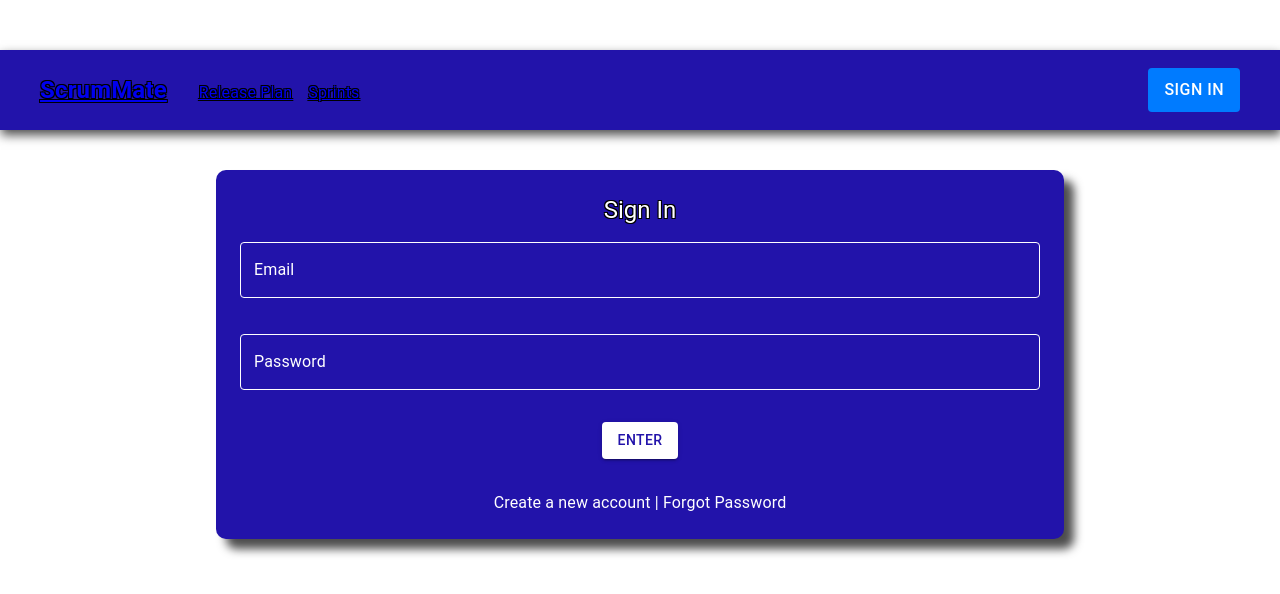
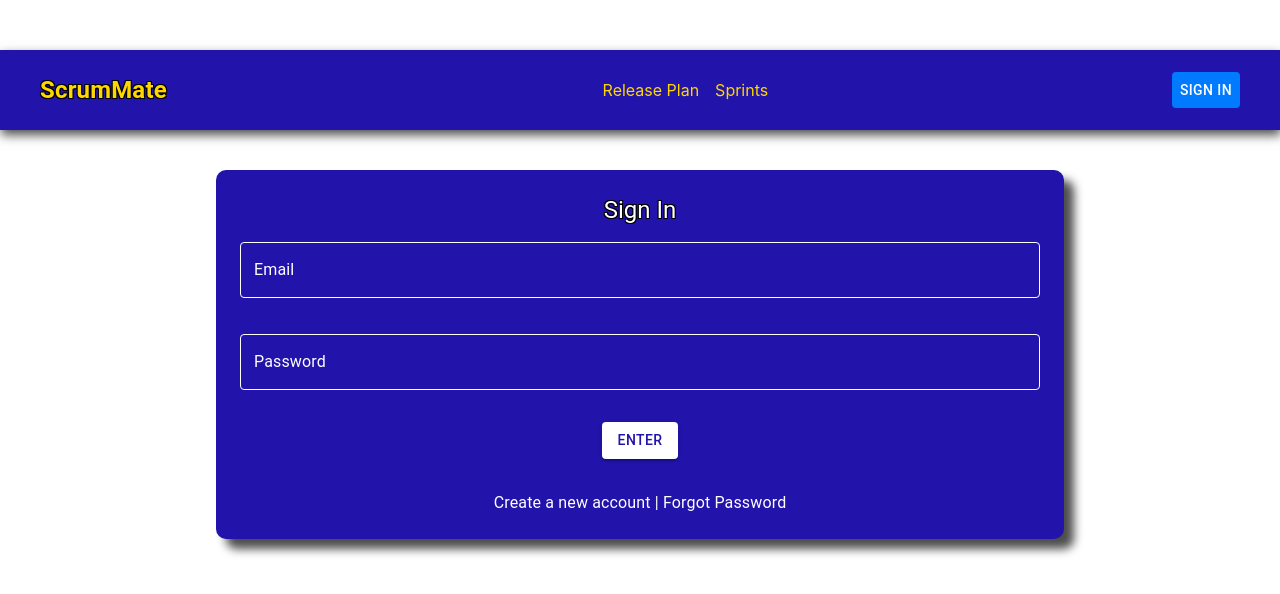
Before and after one commit to adhocmaster/ScrumMate, a React (Create React App) app in the folder frontend/: page / in a window 1280 px wide. Shown: the top 594 px of the page. Built offline with nearby package versions, Linux system fonts and the light colour scheme.

Commit message:
Fixed UI styling, hardcoded temporary log in for testing purposes

```diff
--- a/frontend/package.json
+++ b/frontend/package.json
@@ -5,8 +5,8 @@
   "dependencies": {
     "@emotion/react": "^11.11.1",
     "@emotion/styled": "^11.11.0",
+    "@mui/icons-material": "^5.14.18",
     "@mui/material": "^5.14.17",
-    "@mui/icons-material": "5.14.18",
     "@testing-library/jest-dom": "^5.17.0",
     "@testing-library/react": "^13.4.0",
     "@testing-library/user-event": "^13.5.0",
--- a/frontend/src/App.jsx
+++ b/frontend/src/App.jsx
@@ -1,108 +1,63 @@
+// App.jsx
 import React, { useState } from 'react';
-import { Button } from '@mui/material';
-import Navbar from './Components/Navbar';
-import TextBox from './Components/Textbox';
-import DualScrollBoxes from './Components/DualScrollBoxes';
+import { Routes, Route, Navigate } from 'react-router-dom';
 import SignInBox from './Components/SignInBox';
-import './App.css';
-import { Routes, Route, Outlet, Link } from "react-router-dom";
-import ReleasePlan from './Pages/ReleasePlan'
-import Dashboard from './Pages/Dashboard'
-import SprintPlan from './Pages/SprintPage'
+import Dashboard from './Pages/Dashboard';
+import ReleasePlan from './Pages/ReleasePlan';
+import SprintPlan from './Pages/SprintPage';
+import Navbar from './Components/Navbar'; // Make sure the path is correct
 
 function App() {
   const [isLoggedIn, setIsLoggedIn] = useState(false);
-  const [currentPage, setCurrentPage] = useState('signIn');
-
-  const handleNavClick = (page) => {
-    // Check if the user is trying to navigate to a restricted page while not logged in
-    const restrictedPages = ['home', 'releasePlan', 'sprints'];
-    if (!isLoggedIn && restrictedPages.includes(page)) {
-      // If not logged in and trying to access a restricted page,
-      // redirect to the signIn page
-      setCurrentPage('signIn');
-    } else if (page === 'signOut') {
-      // Handle sign-out action
-      setIsLoggedIn(false);
-      setCurrentPage('signIn');
-    } else {
-      // If logged in, or navigating to signIn, allow to navigate
-      setCurrentPage(page);
-    }
-  };
 
   const handleSignIn = (email, password) => {
-    if (email === 'test@email.com' && password === 'password123') {
+    const hardcodedEmail = 'test@email.com';
+    const hardcodedPassword = 'password123';
+
+    if (email === hardcodedEmail && password === hardcodedPassword) {
       setIsLoggedIn(true);
-      setCurrentPage('home');
     } else {
       alert('Incorrect email or password.');
     }
   };
 
-  // let content;
-  // switch (currentPage) {
-  //   case 'home':
-  //     content = (
-  //       <>
-  //         <TextBox text="Dashboard" style={{ paddingLeft: '130px' }} />
-  //         <Button variant="contained" color="primary" onClick={() => console.log('Create new project button clicked')} style={{ position: 'absolute', top: '140px', right: '45px', boxShadow: '3px 5px 10px rgba(0, 0, 0, 0.7)' }}>
-  //           Create New Project
-  //         </Button>
-  //         <DualScrollBoxes />
-  //       </>
-  //     );
-  //     break;
-  //   case 'releasePlan':
-  //     content = (
-  //       <>
-  //         <TextBox text="Release Plan" style={{ paddingLeft: '120px' }} />
-  //         <Button variant="contained" color="primary" onClick={() => console.log('Create release plan button clicked')} style={{ position: 'absolute', top: '140px', right: '45px', boxShadow: '3px 5px 10px rgba(0, 0, 0, 0.7)' }}>
-  //           Create Release Plan
-  //         </Button>
-  //         <DualScrollBoxes />
-  //       </>
-  //     );
-  //     break;
-  //   case 'sprints':
-  //     content = (
-  //       <>
-  //         <TextBox text="Sprints" style={{ paddingLeft: '153px' }} />
-  //         <Button variant="contained" color="primary" onClick={() => console.log('Planning poker button clicked')} style={{ position: 'absolute', top: '140px', right: '250px', boxShadow: '3px 5px 10px rgba(0, 0, 0, 0.7)' }}>
-  //           Planning Poker
-  //         </Button>
-  //         <Button variant="contained" color="primary" onClick={() => console.log('End of sprint report button clicked')} style={{ position: 'absolute', top: '140px', right: '45px', boxShadow: '3px 5px 10px rgba(0, 0, 0, 0.7)' }}>
-  //           End of Sprint Report
-  //         </Button>
-  //         <DualScrollBoxes />
-  //       </>
-  //     );
-  //     break;
-  //   case 'signIn':
-  //   default:
-  //     content = !isLoggedIn ? (
-  //       <SignInBox onLogin={handleSignIn} />
-  //     ) : (
-  //       // Redirect to home page if logged in
-  //       <>
-  //         <TextBox text="Dashboard" style={{ paddingLeft: '130px' }} />
-  //         <DualScrollBoxes />
-  //       </>
-  //     );
-  //     break;
-  // }
+  const handleSignOut = () => {
+    setIsLoggedIn(false);
+  };
 
   return (
     <div className="App">
-      {/* <Navbar onNavClick={handleNavClick} isLoggedIn={isLoggedIn} /> */}
-      {/* {content} */}
+      <Navbar isLoggedIn={isLoggedIn} onSignOut={handleSignOut} />
       <Routes>
-        <Route path="/" element={<Navbar onNavClick={handleNavClick} isLoggedIn = {isLoggedIn}/>}>
-          <Route index element= {<SignInBox/>} />
-          <Route path="home" element={<Dashboard />} />
-          <Route path="releases" element={<ReleasePlan />} />
-          <Route path = "sprints" element = {<SprintPlan/>} />
-        </Route>
+        <Route
+          path="/"
+          element={
+            isLoggedIn ? (
+              <Navigate replace to="/dashboard" />
+            ) : (
+              <SignInBox onLogin={handleSignIn} />
+            )
+          }
+        />
+        <Route
+          path="/dashboard"
+          element={
+            isLoggedIn ? <Dashboard /> : <Navigate replace to="/" />
+          }
+        />
+        <Route
+          path="/releases"
+          element={
+            isLoggedIn ? <ReleasePlan /> : <Navigate replace to="/" />
+          }
+        />
+        <Route
+          path="/sprints"
+          element={
+            isLoggedIn ? <SprintPlan /> : <Navigate replace to="/" />
+          }
+        />
+        <Route path="*" element={<Navigate to="/" />} />
       </Routes>
     </div>
   );
--- a/frontend/src/Components/Navbar.jsx
+++ b/frontend/src/Components/Navbar.jsx
@@ -1,8 +1,9 @@
+// Navbar.jsx
 import React from 'react';
 import { AppBar, Toolbar, Typography, Button, Box } from '@mui/material';
-import {Link, Outlet} from 'react-router-dom'
+import { Link, Outlet } from 'react-router-dom';
 
-const Navbar = ({ onNavClick, isLoggedIn }) => {
+const Navbar = ({ isLoggedIn, onSignOut }) => {
   const textOutline = `
     -1px -1px 0 #000,
     1px -1px 0 #000,
@@ -32,62 +33,26 @@ const Navbar = ({ onNavClick, isLoggedIn }) => {
               },
               cursor: 'pointer',
             }}
-          // onClick={() => onNavClick('home')}
           >
-          <Link to = "/">ScrumMate
+            <Link to="/" style={{ textDecoration: 'none', color: 'gold' }}>ScrumMate</Link>
+          </Typography>
+          <Box sx={{ display: 'flex' }}>
+            <Link to="/releases" style={{ textDecoration: 'none', color: 'gold', marginLeft: '16px' }}>
+              Release Plan
             </Link>
-        </Typography>
-        <Box sx={{ marginRight: 'auto', marginTop: '6.4px', display: 'flex' }}>
-          <Typography
-            sx={{
-              color: 'gold',
-              marginLeft: '16px',
-              transition: 'color 0.3s ease',
-              textShadow: textOutline,
-              '&:hover': {
-                color: 'white',
-                textShadow: 'none',
-              },
-              cursor: 'pointer',
-            }}
-            // onClick={() => onNavClick('releasePlan')}
-          >
-          <Link to = "/releases">Release Plan
-          </Link>
-
-          </Typography>
-          <Typography
-            sx={{
-              color: 'gold',
-              marginLeft: '16px',
-              transition: 'color 0.3s ease',
-              textShadow: textOutline,
-              '&:hover': {
-                color: 'white',
-                textShadow: 'none',
-              },
-              cursor: 'pointer',
-            }}
-            // onClick={() => onNavClick('sprints')}
-          >
-            <Link to = "/sprints">
+            <Link to="/sprints" style={{ textDecoration: 'none', color: 'gold', marginLeft: '16px' }}>
               Sprints
             </Link>
-          </Typography>
           </Box>
           <Button
+            onClick={isLoggedIn ? onSignOut : null}
             sx={{
               backgroundColor: '#007bff',
               color: 'white',
-            padding: '8px 16px',
-            borderRadius: '4px',
-            fontSize: '16px',
-            transition: 'background-color 0.3s ease, color 0.3s ease',
               '&:hover': {
                 backgroundColor: '#7cbbff',
               },
             }}
-          // onClick={() => onNavClick(isLoggedIn ? 'signOut' : 'signIn')} // Toggle sign in/out
           >
             {isLoggedIn ? 'Sign Out' : 'Sign In'}
           </Button>
--- a/frontend/src/Pages/Dashboard.jsx
+++ b/frontend/src/Pages/Dashboard.jsx
@@ -1,6 +1,8 @@
 import React from 'react';
 import { AppBar, Toolbar, Typography, Button, Box, Drawer, List, ListItem, ListItemText, Paper } from '@mui/material';
 import { PieChart } from '@mui/icons-material';
+import Navbar from '../Components/Navbar';
+
 
 const drawerWidth = 240;
 
@@ -21,6 +23,7 @@ const Dashboard = ({ isLoggedIn }) => {
             '& .MuiDrawer-paper': {
               width: drawerWidth,
               boxSizing: 'border-box',
+              marginTop: '150px',
             },
           }}
           variant="permanent"
@@ -42,7 +45,7 @@ const Dashboard = ({ isLoggedIn }) => {
         </Drawer>
         <Box
           component="main"
-          sx={{ flexGrow: 1, bgcolor: 'background.default', padding: 3 }}
+          sx={{ flexGrow: 1, bgcolor: 'background.default', padding: 3, marginTop: '50px' }}
         >
           <Typography variant="h5" gutterBottom>
             Project 2
--- a/frontend/src/Pages/ReleasePlan.jsx
+++ b/frontend/src/Pages/ReleasePlan.jsx
@@ -5,14 +5,6 @@ const ReleasePlan = () => {
   return (
     <Box sx={{ flexGrow: 1 }}>
       <AppBar position="static" sx={{ backgroundColor: 'navy', marginBottom: 4 }}>
-        <Toolbar>
-          <Typography variant="h6" component="div" sx={{ flexGrow: 1 }}>
-            ScrumMate
-          </Typography>
-          <Button color="inherit">Release Plan</Button>
-          <Button color="inherit">Sprints</Button>
-          <Button color="inherit">Log in</Button>
-        </Toolbar>
       </AppBar>
 
       <Box display="flex" justifyContent="center" p={2}>
--- a/frontend/src/Pages/SprintPage.jsx
+++ b/frontend/src/Pages/SprintPage.jsx
@@ -16,14 +16,6 @@ const SprintPage = () => {
   return (
     <Box sx={{ flexGrow: 1 }}>
       <AppBar position="static" sx={{ backgroundColor: 'navy', marginBottom: 4 }}>
-        <Toolbar>
-          <Typography variant="h6" component="div" sx={{ flexGrow: 1 }}>
-            ScrumMate
-          </Typography>
-          <Button color="inherit">Release Plan</Button>
-          <Button color="inherit">Sprints</Button>
-          <Button color="inherit">Log in</Button>
-        </Toolbar>
       </AppBar>
 
       <Box display="flex" justifyContent="center" p={2}>
```
Also changed, not shown: frontend/src/Components/SignInBox.jsx (+21 -16 lines), 2 other files (tests, documents, lock files or other folders). Lines whose indentation alone changed are shown as unchanged.
